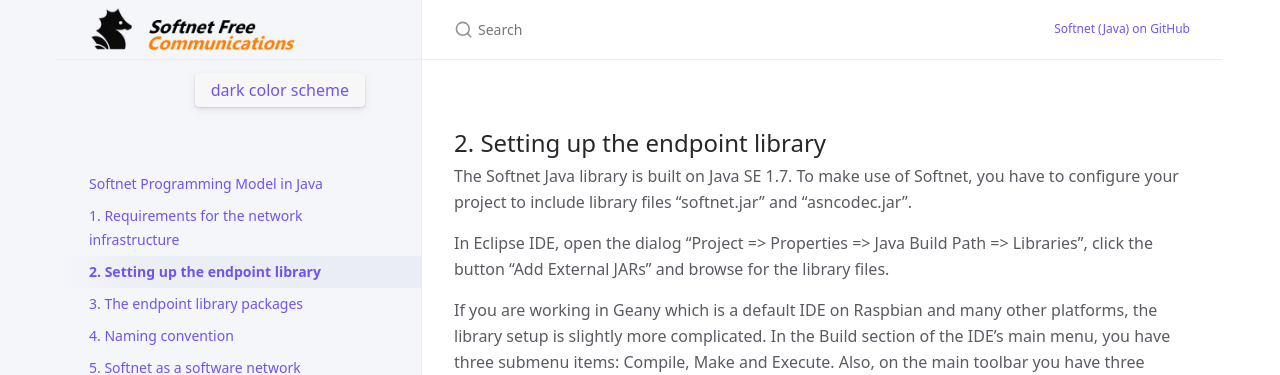
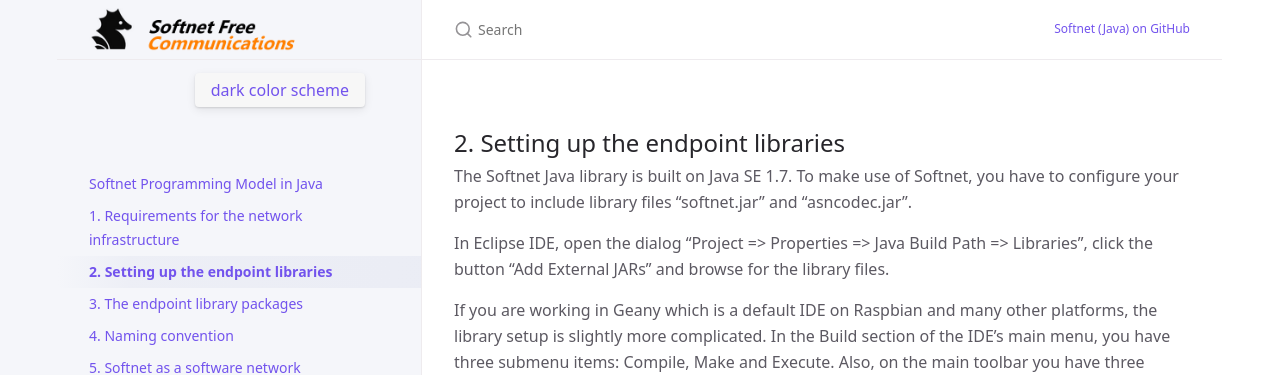
Before and after one commit to Softnet-Free/softnet-java, a Jekyll site: the page built from docs/library-setup.md, in a window 1280 px wide and 1112 px high. Shown: the top 375 px of the window. Built offline with Jekyll 4.4.1, drawn with Linux system fonts in a browser that asks for light colours.

Commit message:
text update

```diff
--- a/docs/library-setup.md
+++ b/docs/library-setup.md
@@ -1,10 +1,10 @@
 ---
 layout: default
-title: 2. Setting up the endpoint library
+title: 2. Setting up the endpoint libraries
 nav_order: 2
 ---
 
-## 2. Setting up the endpoint library
+## 2. Setting up the endpoint libraries
 
 The Softnet Java library is built on Java SE 1.7. To make use of Softnet, you have to configure your project to include library files "softnet.jar" and "asncodec.jar".
 
```
